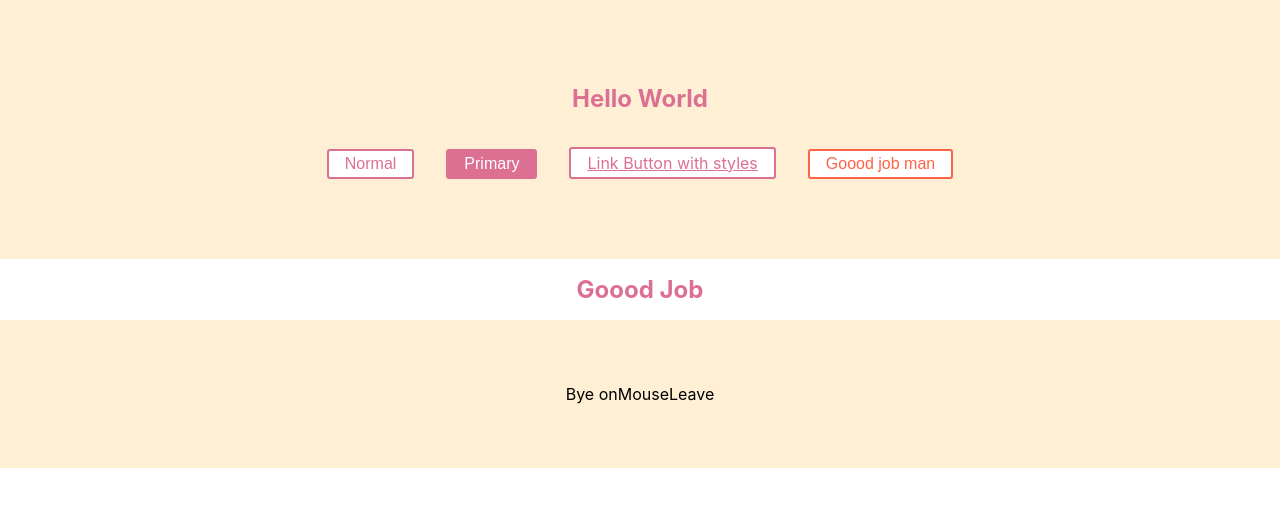
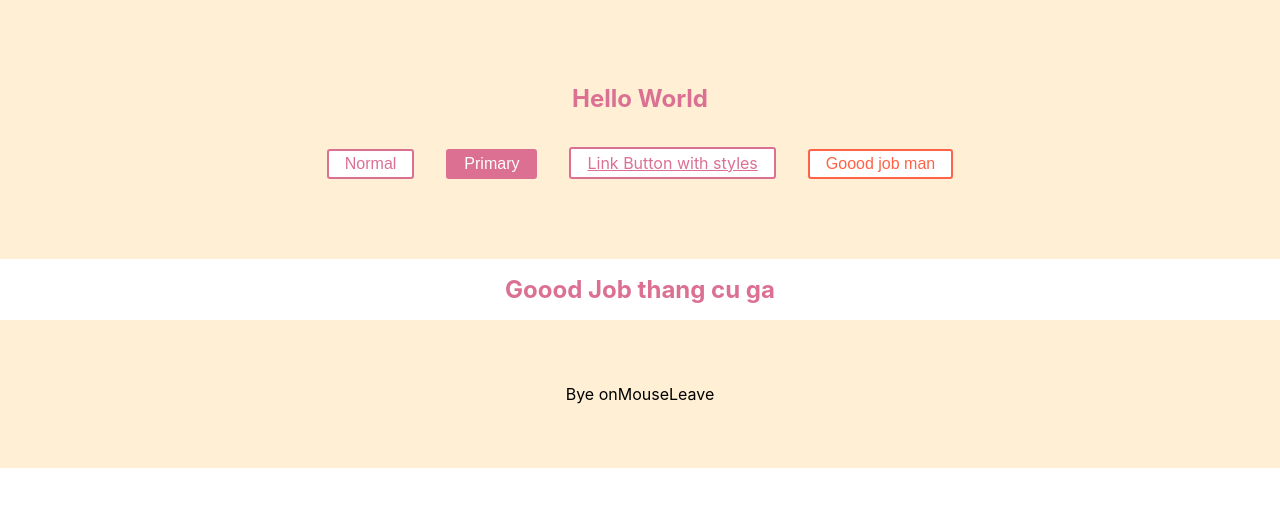
Before and after one commit to ledinhduckt22/GitWork, a React (Create React App) app in the folder my-app/: page / in a window 1280 px wide. Shown: the top 506 px of the page. Built offline with nearby package versions, Linux system fonts and the light colour scheme.

Commit message:
Update Title text

```diff
--- a/my-app/src/components/OnHover.js
+++ b/my-app/src/components/OnHover.js
@@ -37,7 +37,7 @@
         return (
             <div class="hoverMe">
             <Title onMouseEnter={() => this.setState({ bool: true })} onMouseLeave={() => this.setState({ bool: false })}>
-              Goood Job
+              Goood Job thang cu ga
             </Title>
             <Wrapper>
                 {
```
